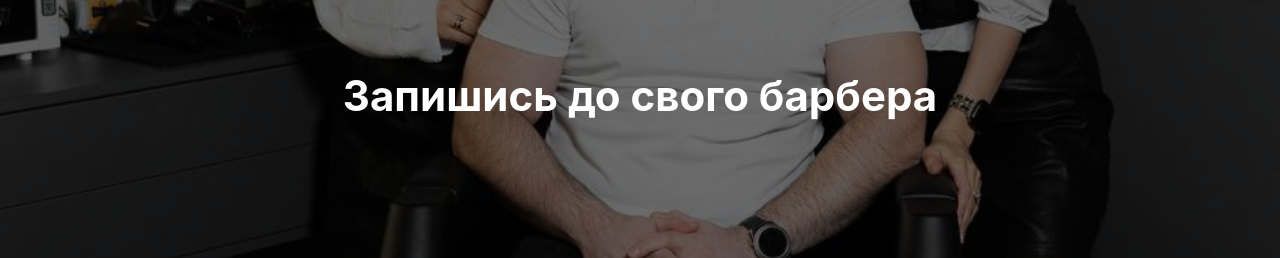
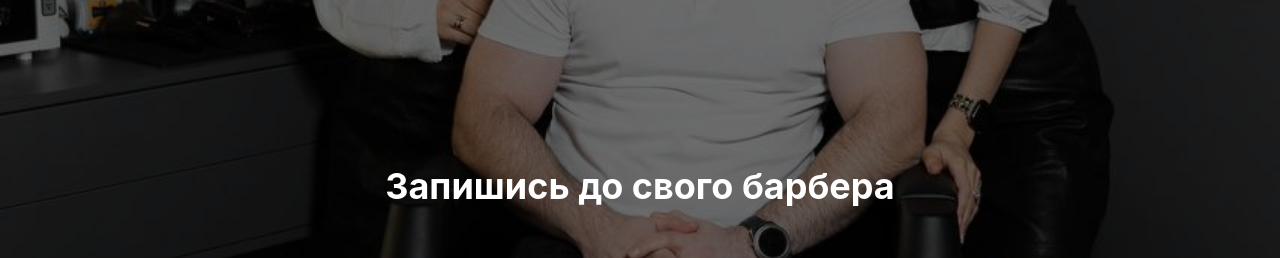
Before and after one commit to Danylo2403/house_barbershop_nmsk, a React app in the folder frontend/: page / in a window 1280 px wide. Shown: the part 254-512 px from the top of the page. Built offline with nearby package versions, Linux system fonts and the light colour scheme; no server answers; the HTML template or start-up script is replaced by a standard one.

Commit message:
hero-content h1 plus zapys do barber

```diff
--- a/frontend/src/components/BookingForm/BookingForm.jsx
+++ b/frontend/src/components/BookingForm/BookingForm.jsx
@@ -64,8 +64,8 @@ export default function BookingForm({ barber, onSuccess }) {
 
   return (
     <div className="booking-form">
-      <h3>Запис до {barber.name}</h3>
-
+      <h3>Запис</h3>
+      {/* <h3>Запис до {barber.name}</h3> */}
       <BookingCalendar value={date} onChange={setDate} />
 
       <select value={time} onChange={e => setTime(e.target.value)}>
--- a/frontend/src/components/Hero/Hero.css
+++ b/frontend/src/components/Hero/Hero.css
@@ -23,8 +23,10 @@
 }
 
 .hero-content h1 {
-  font-size: 42px;
-  margin-bottom: 20px;
+  font-size: 36px;
+  margin-top: 225px;
+  /* font-size: 42px;
+  margin-bottom: 20px; */
 }
 
 .hero-btn {
```
